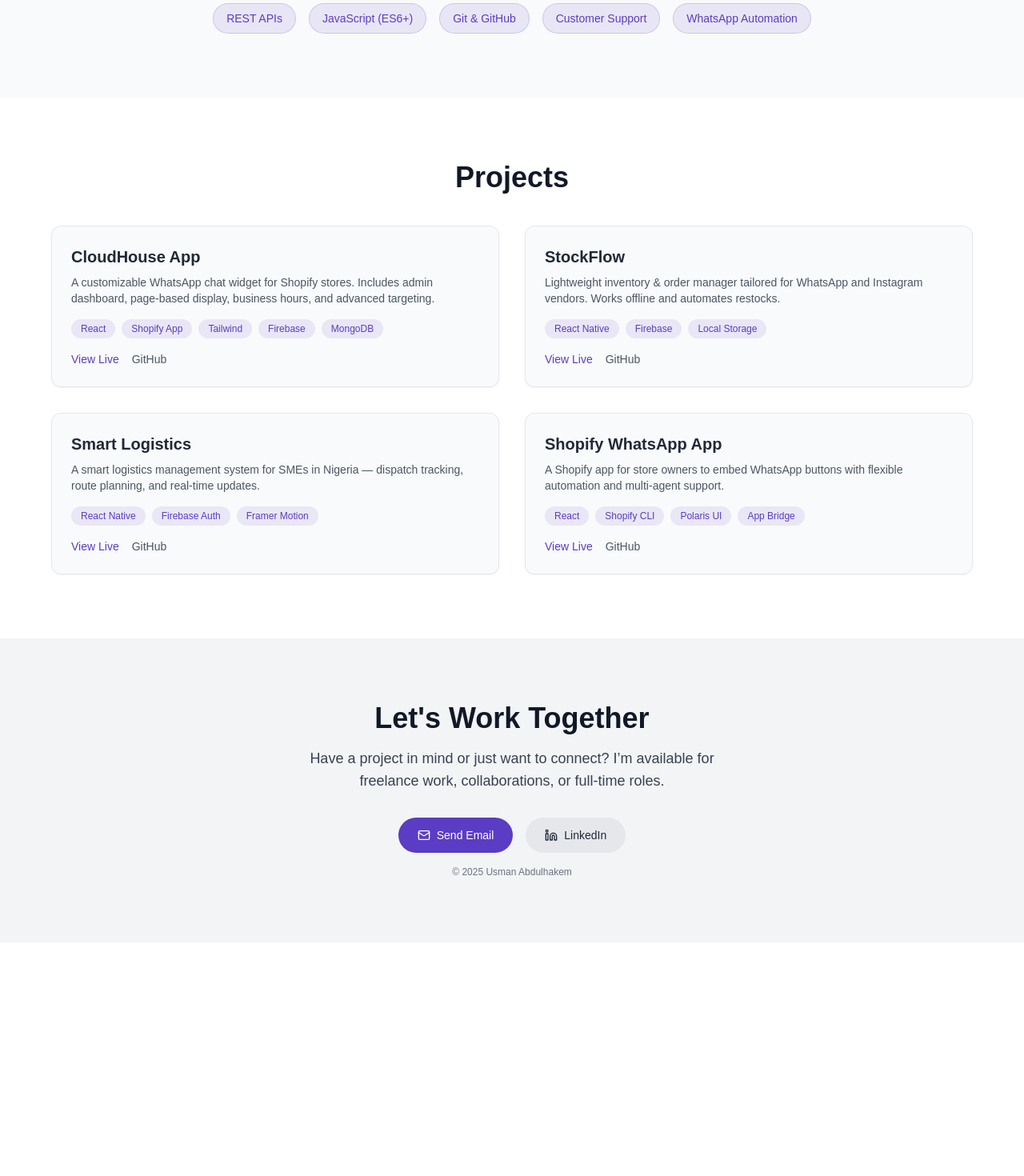
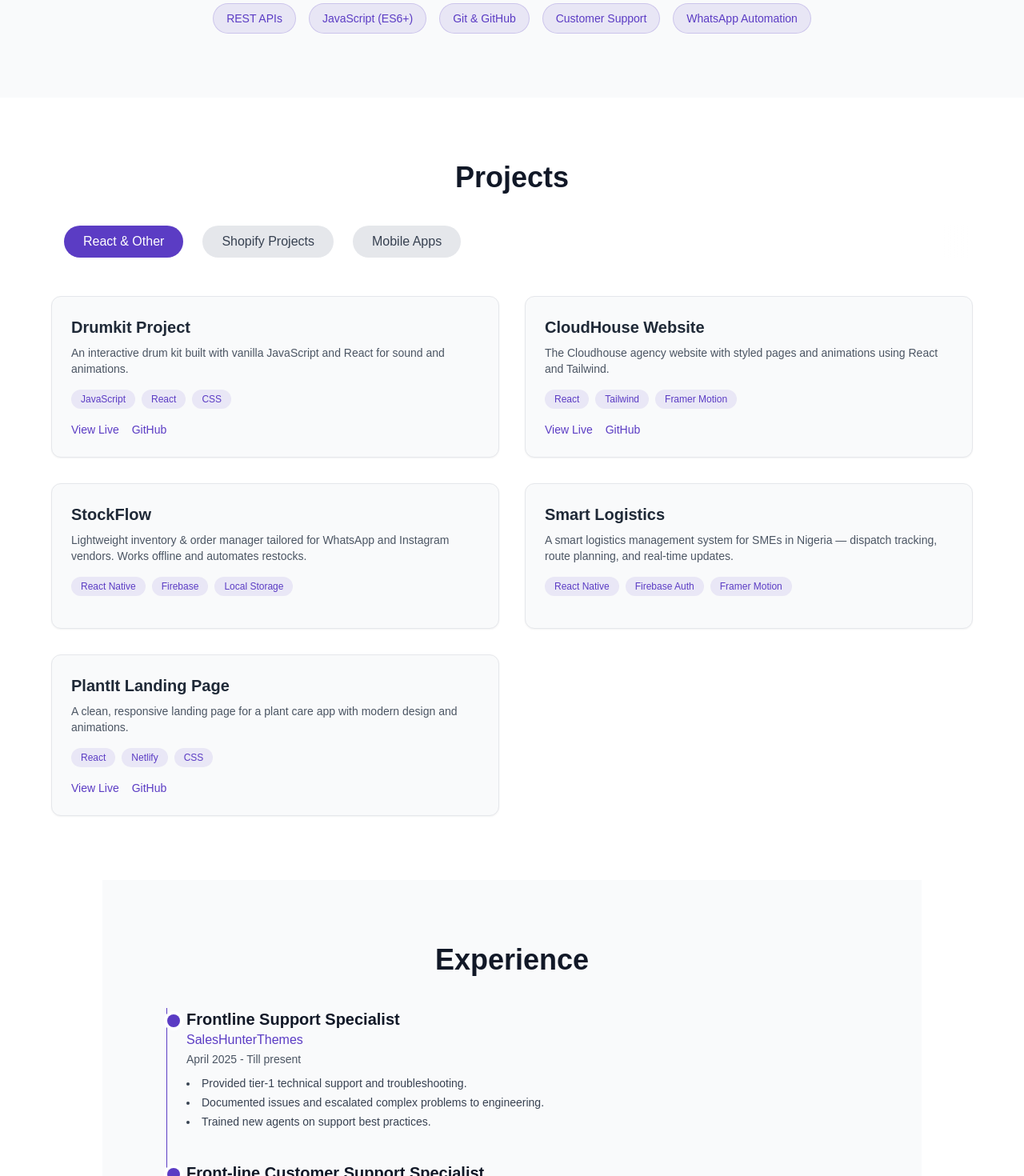
Before and after one commit to Serhaykay/MyPortfolio, a React (Vite) app: page / in a window 1280 px wide. Shown: the part 1330-2800 px from the top of the page at 80% size. Before the commit the page ends 2508 px from the top, so only its background shows below. Built offline with nearby package versions, Linux system fonts and the light colour scheme.

Commit message:
Add Experience component and update projects and about

```diff
--- a/src/App.jsx
+++ b/src/App.jsx
@@ -7,6 +7,7 @@ import Contact from "./components/Contact";
 import { ThemeToggle } from "./components/ThemeToggle";
 import MobileNav from "./components/MobileNav";
 import WhatsAppButton from "./components/WhatsAppButton";
+import Experience from "./components/Experience";
 
 function App() {
   const [theme, setTheme] = useState("light");
@@ -31,6 +32,7 @@ function App() {
       <About />
       <Skills />
       <Projects />
+      <Experience />
       <Contact />
     </div>
   );
--- a/src/components/About.jsx
+++ b/src/components/About.jsx
@@ -23,7 +23,7 @@ const About = () => {
         viewport={{ once: true }}
         transition={{ delay: 0.2, duration: 0.6 }}
       >
-        I’m a Lagos-based developer passionate about building scalable web apps
+        I’m a Nigeria-based developer passionate about building scalable web apps
         and smooth customer experiences. With over 3 years of experience in
         customer support and technical solutions, I specialize in Shopify apps,
         React, and WhatsApp automations for modern commerce.
--- /dev/null
+++ b/src/components/Experience.jsx
@@ -0,0 +1,91 @@
+import { motion } from "framer-motion";
+
+const experiences = [
+    {
+        role: "Frontline Support Specialist",
+        company: "SalesHunterThemes",
+        startDate: "April 2025",
+        endDate: "Till present",
+        description: [
+          "Provided tier-1 technical support and troubleshooting.",
+          "Documented issues and escalated complex problems to engineering.",
+          "Trained new agents on support best practices.",
+
+        ],
+      },
+    {
+    role: "Front-line Customer Support Specialist",
+    company: "PageFly",
+    startDate: "March 2023",
+    endDate: "Present",
+    description: [
+      "Provided customer support for Shopify app users with a focus on quick resolution.",
+      "Collaborated with development to fix bugs and improve app UX.",
+      "Handled technical troubleshooting and account escalations.",
+    ],
+  },
+  {
+    role: "Call Center Agent",
+    company: "ISON BPO International",
+    startDate: "July 2019",
+    endDate: "February 2023",
+    description: [
+      "Managed inbound and outbound calls for MTN and Airtel Nigeria.",
+      "Maintained high customer satisfaction with professional communication.",
+      "Resolved billing and technical issues efficiently.",
+    ],
+  },
+];
+
+const Experience = () => {
+  return (
+    <section
+      id="experience"
+      className="py-20 px-6 md:px-16 bg-gray-50 dark:bg-gray-900 text-gray-900 dark:text-gray-100 max-w-5xl mx-auto"
+      aria-label="Work experience timeline"
+    >
+      <motion.h2
+        className="text-3xl md:text-4xl font-bold mb-10 text-center"
+        initial={{ opacity: 0, y: 20 }}
+        whileInView={{ opacity: 1, y: 0 }}
+        viewport={{ once: true }}
+        transition={{ duration: 0.6 }}
+      >
+        Experience
+      </motion.h2>
+
+      <ol className="relative border-l border-primary ml-4 space-y-10">
+        {experiences.map(({ role, company, startDate, endDate, description }, idx) => (
+          <motion.li
+            key={idx}
+            className="mb-6 ml-6 relative"
+            initial={{ opacity: 0, x: -20 }}
+            whileInView={{ opacity: 1, x: 0 }}
+            viewport={{ once: true }}
+            transition={{ duration: 0.5, delay: idx * 0.15 }}
+          >
+            {/* Timeline Dot */}
+            <span className="absolute -left-6 top-2 w-4 h-4 bg-primary rounded-full ring-4 ring-white dark:ring-gray-900"></span>
+
+            <article>
+              <header className="mb-2">
+                <h3 className="text-xl font-semibold">{role}</h3>
+                <p className="text-primary font-medium">{company}</p>
+                <time className="text-sm text-gray-600 dark:text-gray-400">
+                  {startDate} - {endDate}
+                </time>
+              </header>
+              <ul className="list-disc list-inside space-y-1 text-gray-700 dark:text-gray-300 text-sm">
+                {description.map((point, i) => (
+                  <li key={i}>{point}</li>
+                ))}
+              </ul>
+            </article>
+          </motion.li>
+        ))}
+      </ol>
+    </section>
+  );
+};
+
+export default Experience;
--- a/src/components/Projects.jsx
+++ b/src/components/Projects.jsx
@@ -1,13 +1,25 @@
+import { useState, useRef, useEffect } from "react";
 import { motion } from "framer-motion";
 
-const projects = [
+const projectCategories = [
   {
-    name: "CloudHouse App",
+    category: "React & Other",
+    projects: [
+      {
+        name: "Drumkit Project",
         description:
-      "A customizable WhatsApp chat widget for Shopify stores. Includes admin dashboard, page-based display, business hours, and advanced targeting.",
-    tech: ["React", "Shopify App", "Tailwind", "Firebase", "MongoDB"],
-    liveLink: "#",
-    github: "#",
+          "An interactive drum kit built with vanilla JavaScript and React for sound and animations.",
+        tech: ["JavaScript", "React", "CSS"],
+        liveLink: "https://drum-kit-xi-fawn.vercel.app",
+        github: "https://github.com/Serhaykay/Drum-Kit",
+      },
+      {
+        name: "CloudHouse Website",
+        description:
+          "The Cloudhouse agency website with styled pages and animations using React and Tailwind.",
+        tech: ["React", "Tailwind", "Framer Motion"],
+        liveLink: "https://cloudhouse-weld.vercel.app",
+        github: "https://github.com/Serhaykay/cloudhouse-styled-pages",
       },
       {
         name: "StockFlow",
@@ -26,16 +38,85 @@ const projects = [
         github: "#",
       },
       {
-    name: "Shopify WhatsApp App",
+        name: "PlantIt Landing Page",
+        description:
+          "A clean, responsive landing page for a plant care app with modern design and animations.",
+        tech: ["React", "Netlify", "CSS"],
+        liveLink:
+          "https://65d5d1bf685d900008a6b905--thriving-strudel-6e1ccc.netlify.app/",
+        github: "https://github.com/Serhaykay/plantit_landingpage",
+      },
+    ],
+  },
+  {
+    category: "Shopify Projects",
+    projects: [
+      {
+        name: "Shopify WhatsApp Widget",
         description:
           "A Shopify app for store owners to embed WhatsApp buttons with flexible automation and multi-agent support.",
         tech: ["React", "Shopify CLI", "Polaris UI", "App Bridge"],
         liveLink: "#",
+        github: "https://github.com/Serhaykay/cloudhouse-widget",
+      },
+      {
+        name: "CloudHouse App",
+        description:
+          "A customizable WhatsApp chat widget for Shopify stores. Includes admin dashboard, page-based display, business hours, and advanced targeting.",
+        tech: ["React", "Shopify App", "Tailwind", "Firebase", "MongoDB"],
+        liveLink: "#",
         github: "#",
+      },
+    ],
+  },
+  {
+    category: "Mobile Apps",
+    projects: [
+      {
+        name: "StockFlow",
+        description:
+          "Lightweight inventory & order manager tailored for WhatsApp and Instagram vendors. Works offline and automates restocks.",
+        tech: ["React Native", "Firebase", "Local Storage"],
+        liveLink: "#",
+        github: "#",
+      },
+      {
+        name: "Smart Logistics",
+        description:
+          "A smart logistics management system for SMEs in Nigeria — dispatch tracking, route planning, and real-time updates.",
+        tech: ["React Native", "Firebase Auth", "Framer Motion"],
+        liveLink: "#",
+        github: "#",
+      },
+    ],
   },
 ];
 
 const Projects = () => {
+  const [activeTab, setActiveTab] = useState(projectCategories[0].category);
+  const tabsRef = useRef([]);
+
+  const activeIndex = projectCategories.findIndex(
+    (cat) => cat.category === activeTab
+  );
+
+  const handleKeyDown = (e) => {
+    let newIndex = activeIndex;
+
+    if (e.key === "ArrowRight") {
+      newIndex = (activeIndex + 1) % projectCategories.length;
+      e.preventDefault();
+    } else if (e.key === "ArrowLeft") {
+      newIndex = (activeIndex - 1 + projectCategories.length) % projectCategories.length;
+      e.preventDefault();
+    }
+
+    if (newIndex !== activeIndex) {
+      setActiveTab(projectCategories[newIndex].category);
+      tabsRef.current[newIndex]?.focus();
+    }
+  };
+
   return (
     <section
       id="projects"
@@ -51,7 +132,47 @@ const Projects = () => {
         Projects
       </motion.h2>
 
-      <div className="grid md:grid-cols-2 gap-8 max-w-6xl mx-auto">
+      {/* Tabs */}
+      <div
+        role="tablist"
+        aria-label="Project categories"
+        className="tab-container flex justify-start gap-6 mb-12 overflow-x-auto whitespace-nowrap px-4 relative focus:outline-none"
+        tabIndex={0}
+        onKeyDown={handleKeyDown}
+        style={{ scrollbarWidth: "thin", scrollbarColor: "#5B3CC4 transparent" }} // Firefox support
+      >
+        {projectCategories.map(({ category }, index) => (
+          <button
+            key={category}
+            ref={(el) => (tabsRef.current[index] = el)}
+            id={`tab-${index}`}
+            role="tab"
+            aria-selected={activeTab === category}
+            aria-controls={`tabpanel-${index}`}
+            tabIndex={activeTab === category ? 0 : -1}
+            onClick={() => setActiveTab(category)}
+            className={`px-6 py-2 rounded-full font-medium transition whitespace-nowrap focus-visible:outline-2 focus-visible:outline-offset-2 focus-visible:outline-primary ${
+              activeTab === category
+                ? "bg-primary text-white"
+                : "bg-gray-200 dark:bg-gray-700 text-gray-700 dark:text-gray-300 hover:bg-gray-300 dark:hover:bg-gray-600"
+            }`}
+          >
+            {category}
+          </button>
+        ))}
+      </div>
+
+      {/* Project cards grid */}
+      {projectCategories.map(({ category, projects }, index) => (
+        <section
+          key={category}
+          id={`tabpanel-${index}`}
+          role="tabpanel"
+          aria-labelledby={`tab-${index}`}
+          hidden={activeTab !== category}
+          className="max-w-6xl mx-auto"
+        >
+          <div className="grid md:grid-cols-2 gap-8">
             {projects.map((project, idx) => (
               <motion.div
                 key={idx}
@@ -78,20 +199,22 @@ const Projects = () => {
                   ))}
                 </div>
                 <div className="flex gap-4">
-              {project.liveLink && (
+                  {project.liveLink && project.liveLink !== "#" && (
                     <a
                       href={project.liveLink}
                       target="_blank"
+                      rel="noopener noreferrer"
                       className="text-sm font-medium text-primary hover:underline"
                     >
                       View Live
                     </a>
                   )}
-              {project.github && (
+                  {project.github && project.github !== "#" && (
                     <a
                       href={project.github}
                       target="_blank"
-                  className="text-sm font-medium text-gray-600 dark:text-gray-400 hover:underline"
+                      rel="noopener noreferrer"
+                      className="text-sm font-medium text-primary hover:underline"
                     >
                       GitHub
                     </a>
@@ -101,6 +224,8 @@ const Projects = () => {
             ))}
           </div>
         </section>
+      ))}
+    </section>
   );
 };
 
--- a/src/index.css
+++ b/src/index.css
@@ -5,3 +5,33 @@
 body {
   @apply font-poppins bg-white text-gray-900;
 }
+.no-scrollbar::-webkit-scrollbar {
+  display: none;
+}
+
+.no-scrollbar {
+  -ms-overflow-style: none;
+  scrollbar-width: none;
+}
+.tab-container {
+  position: relative;
+}
+
+.tab-container::after {
+  content: "";
+  position: absolute;
+  top: 0;
+  right: 0;
+  width: 40px;
+  height: 100%;
+  pointer-events: none;
+  background: linear-gradient(to right, transparent, white);
+}
+.tab-container::-webkit-scrollbar {
+  height: 6px;
+}
+
+.tab-container::-webkit-scrollbar-thumb {
+  background-color: #5B3CC4;
+  border-radius: 3px;
+}
```
Lines whose indentation alone changed are shown as unchanged.
